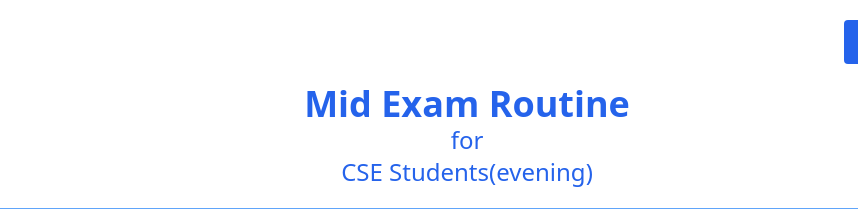
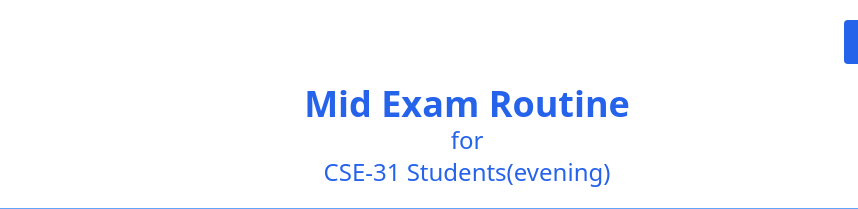
Before and after one commit to indrajith76/exam-routine-cse, a plain HTML site: page index.html in a window 1280 px wide. Shown: the top 209 px of the page, 173-1031 px from the left. Drawn offline with nearby package versions, Linux system fonts and the light colour scheme.

Commit message:
final commit

```diff
--- a/index.html
+++ b/index.html
@@ -35,7 +35,7 @@
           </h1>
           <h2 class="text-center text-2xl text-blue-600">for</h2>
           <h2 class="text-center text-2xl text-blue-600">
-            CSE Students(evening)
+            CSE-31 Students(evening)
           </h2>
         </div>
         <img class="w-20"
```
